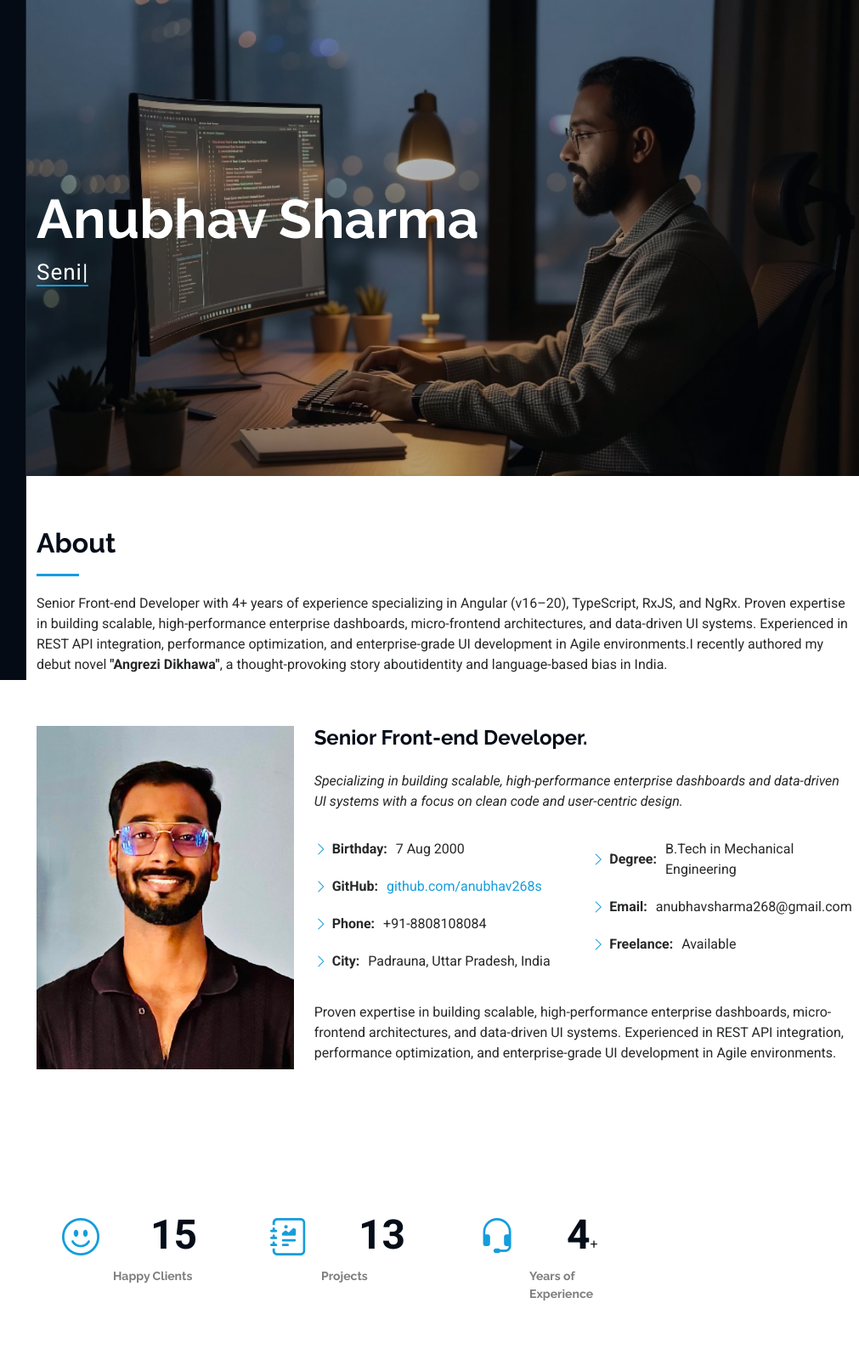
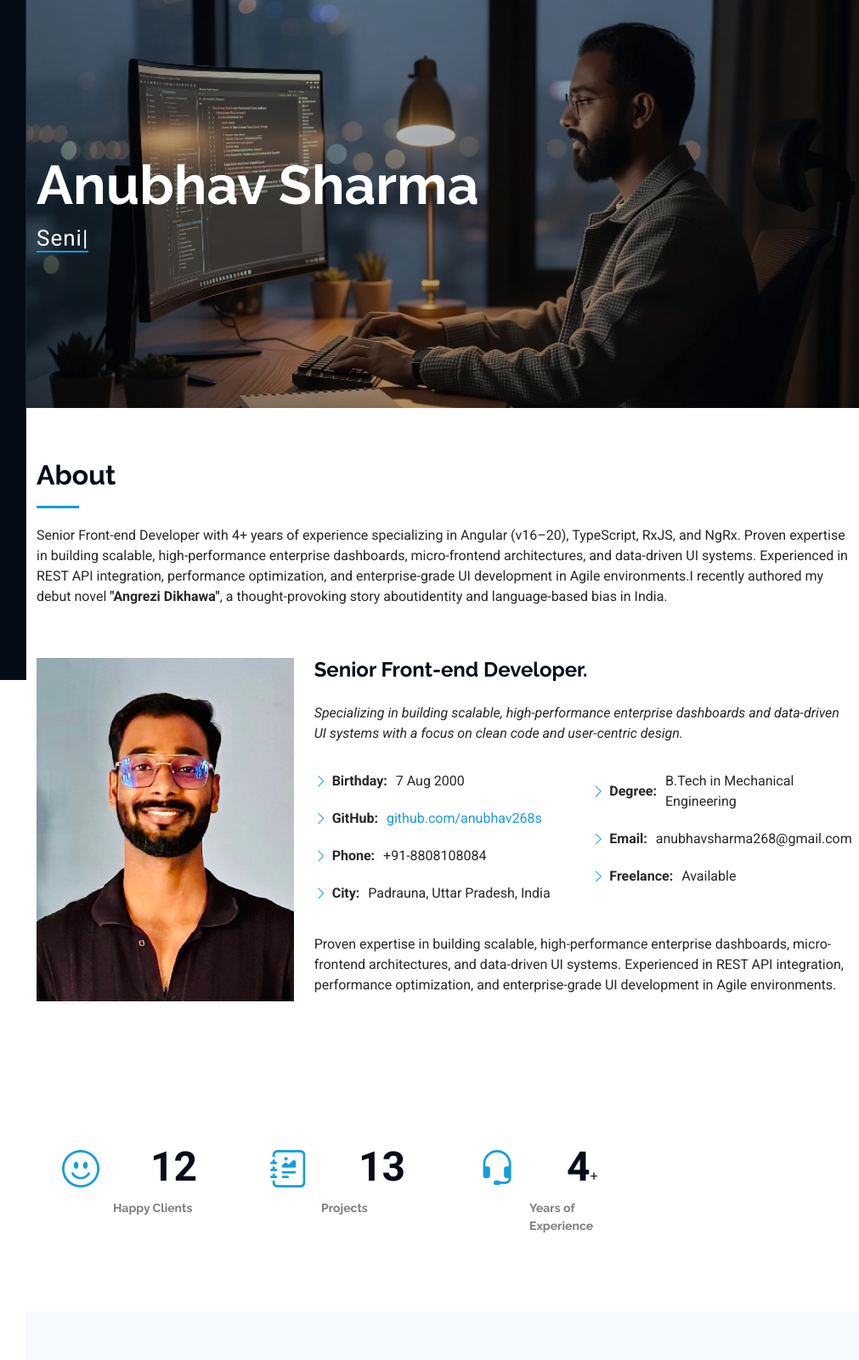
Before and after one commit to anubhav268s/Anubhav_Portfolio, a plain HTML site: page index.html in a window 1280 px wide. Shown: the top 1600 px of the page at 85% size, 269-1280 px from the left. Drawn offline with Linux system fonts and the light colour scheme.

Commit message:
New changes

```diff
--- a/assets/css/main.css
+++ b/assets/css/main.css
@@ -544,7 +544,7 @@ section,
 --------------------------------------------------------------*/
 .hero {
   width: 100%;
-  min-height: 70vh;
+  min-height: 60vh;
   position: relative;
   padding: 80px 0;
   display: flex;
--- a/index.html
+++ b/index.html
@@ -168,7 +168,7 @@
           <div class="col-lg-3 col-md-6">
             <div class="stats-item">
               <i class="bi bi-emoji-smile"></i>
-              <span data-purecounter-start="0" data-purecounter-end="15" data-purecounter-duration="1"
+              <span data-purecounter-start="0" data-purecounter-end="12" data-purecounter-duration="1"
                 class="purecounter"></span>
               <p><strong>Happy Clients</strong> <span></span></p>
             </div>
```
